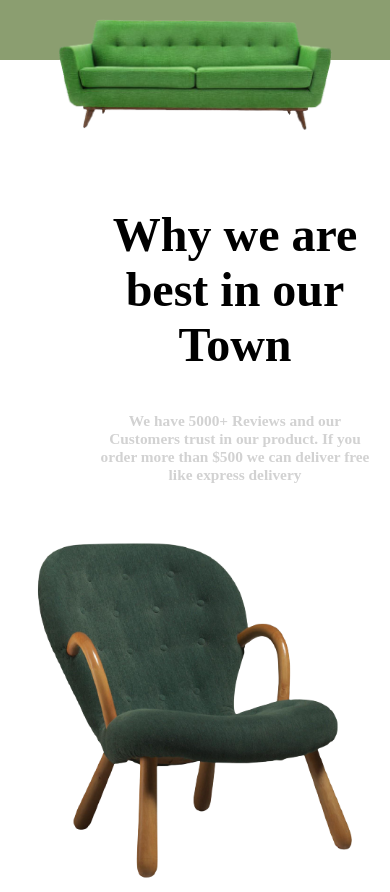
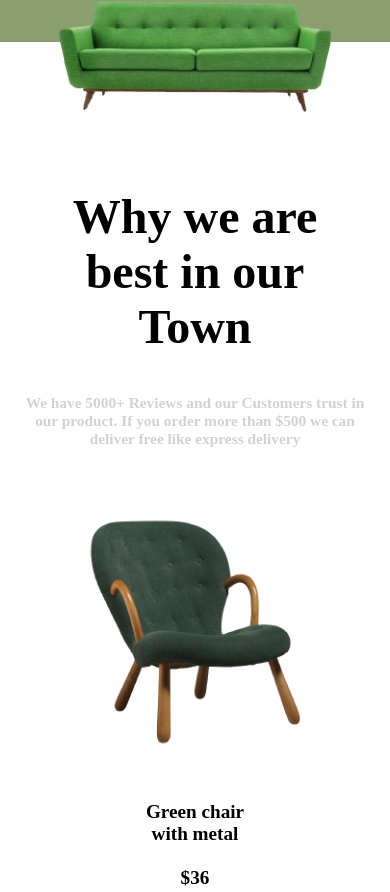
Before and after one commit to zoneboy/fundo, a plain HTML site: page index.html in a window 390 px wide. Shown: the part 500-1392 px from the top of the page. Drawn offline with Linux system fonts and the light colour scheme.

Commit message:
Update style.css

```diff
--- a/style.css
+++ b/style.css
@@ -133,6 +133,9 @@ button.explore {
   text-align: center;
   }
 
+.bigCaption, .smallCaption, button.buy {
+	margin-left: 0;
+}
 button.buy, button.explore {
 	margin-bottom: 80px;
 }
@@ -140,4 +143,15 @@ button.buy, button.explore {
 	width: 100%;
 	margin-top: -15%;
 }
+
+.box1 {
+	text-align: center;
+	padding-left: 0;
 }
+
+.box img {
+	width: 70%;
+	padding: 20px;
+	margin: 20px;
+}
+}
```
